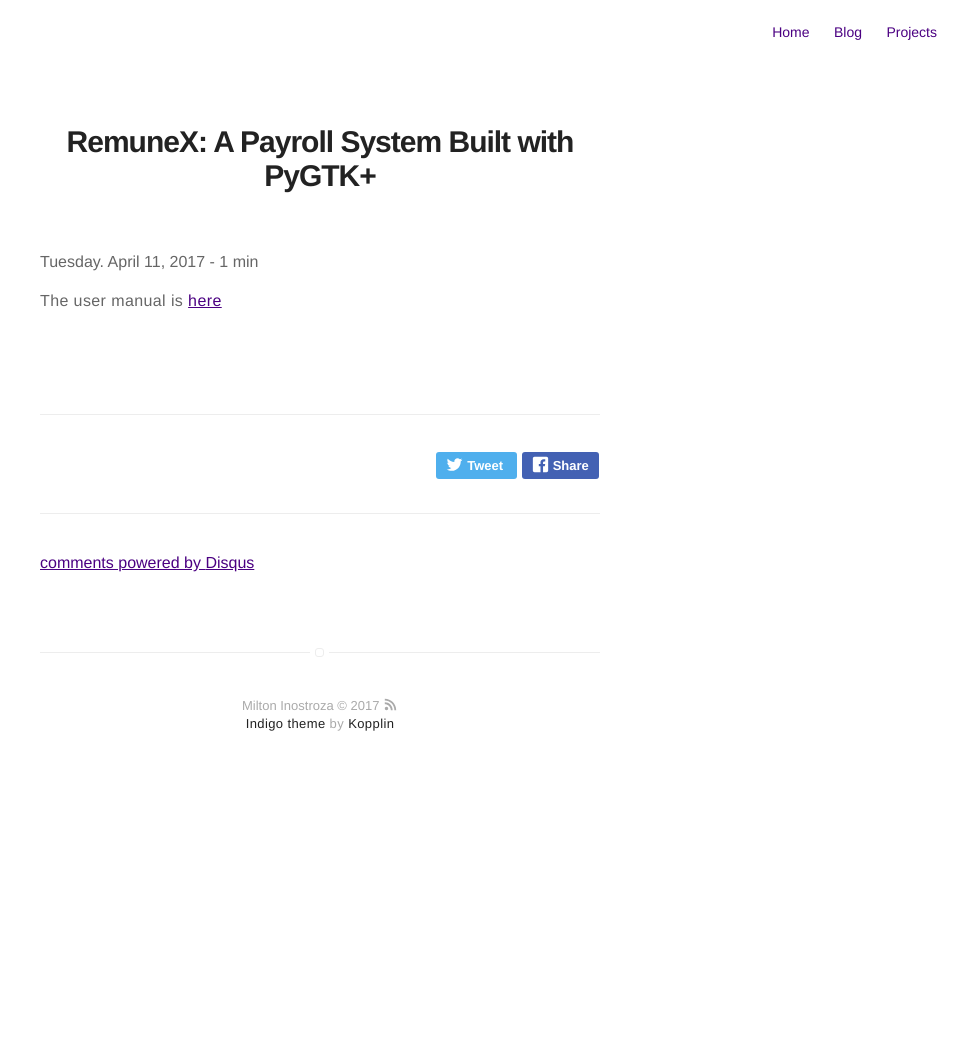
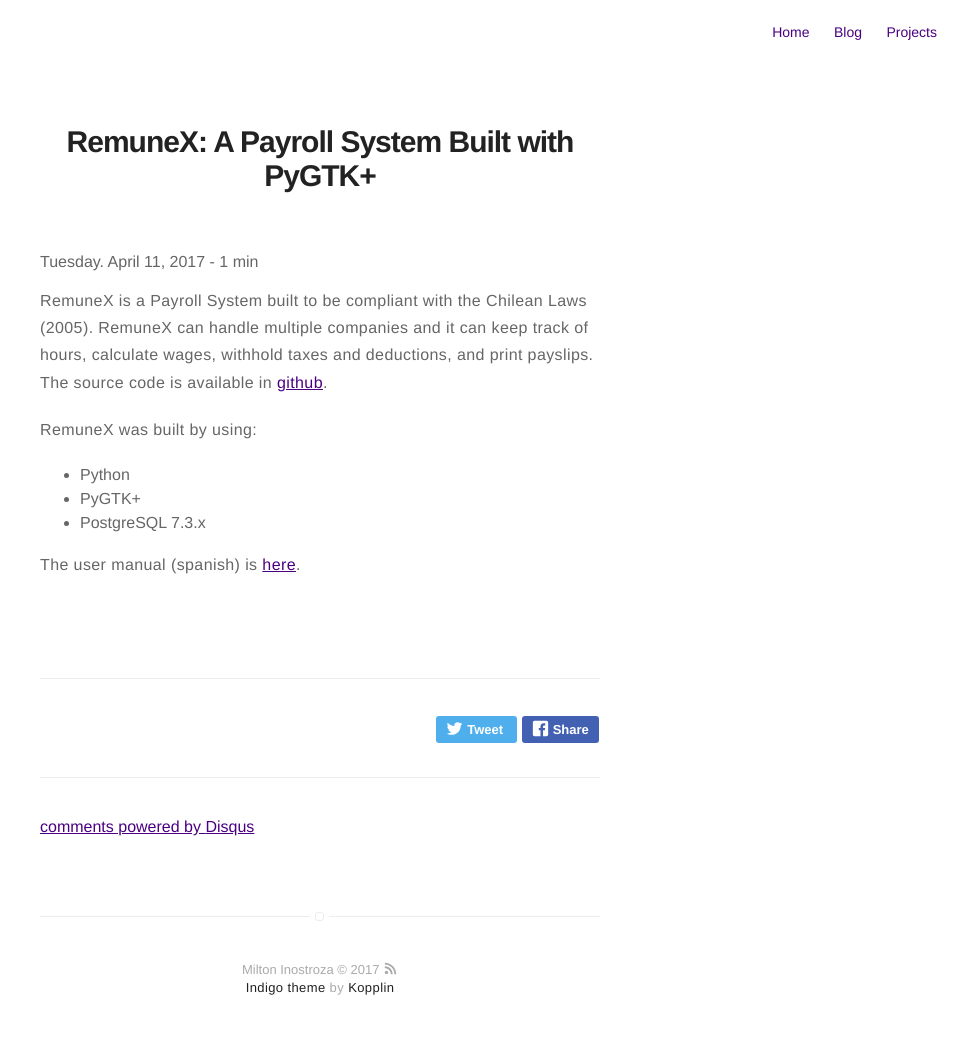
Before and after one commit to minostro/minostro.github.io, a Jekyll site: the page built from _posts/2017-04-11-remunex.markdown, in a window 1280 px wide. Shown: the whole page, without its empty margins (320-1280 px from the left). Built offline with Jekyll 4.4.1, drawn with Linux system fonts in a browser that asks for light colours; comment, search, counter and statistics services are not loaded; before the commit the page ends 900 px from its top, so only the background shows below that.

Commit message:
autocommit

```diff
--- a/_posts/2017-04-11-remunex.markdown
+++ b/_posts/2017-04-11-remunex.markdown
@@ -4,5 +4,11 @@ title: "RemuneX: A Payroll System Built with PyGTK+"
 date: 2017-04-11 20:24:00
 projects: true
 ---
+RemuneX is a Payroll System built to be compliant with the Chilean Laws (2005). RemuneX can handle multiple companies and it can keep track of hours, calculate wages, withhold taxes and deductions, and print payslips. The source code is available in [github](https://github.com/minostro/remunex).
 
-The user manual is [here](https://minostro.gitbooks.io/remunex/content/)
+RemuneX was built by using:
+* Python
+* PyGTK+
+* PostgreSQL 7.3.x
+
+The user manual (spanish) is [here](https://minostro.gitbooks.io/remunex/content/).
```
